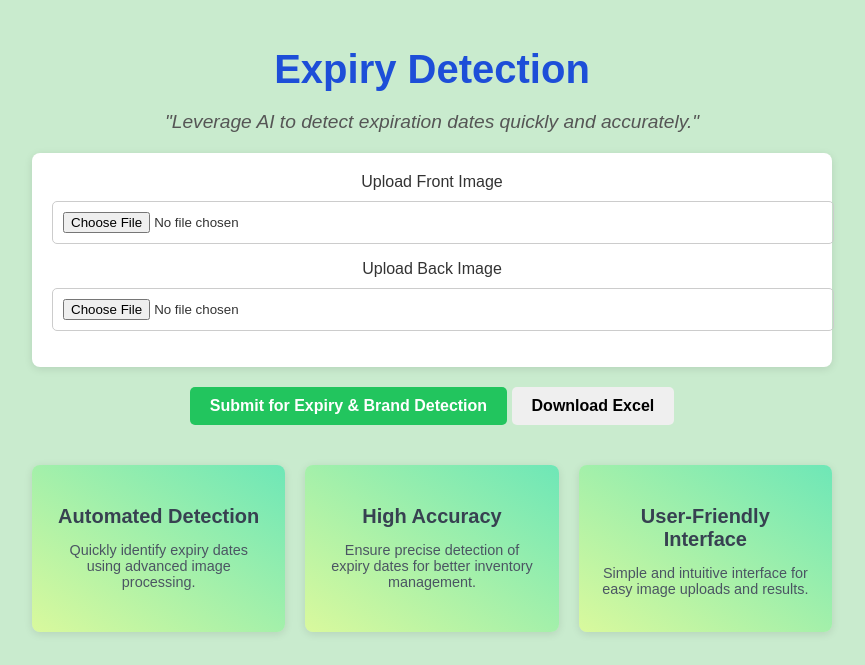
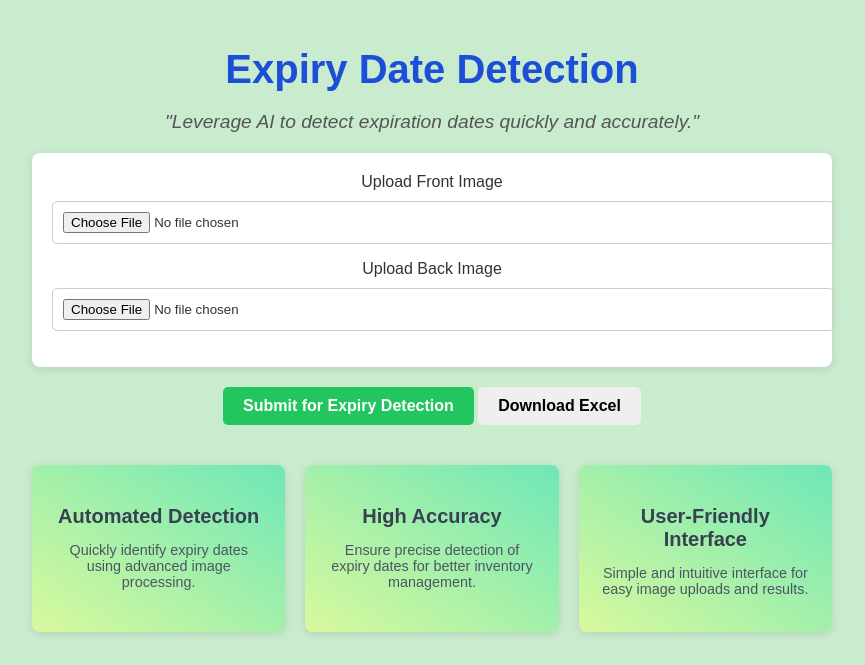
Before and after one commit to VIJAYVIGNESH07/expiry-detect-final, a Flask app: page / in a window 1280 px wide. Shown: the top 665 px of the page, without its empty margins (208-1073 px from the left). Run offline with Flask 3, Linux system fonts and the light colour scheme; parts of the project's set-up code (start-up, migrations or seed data) failed here and were passed over.

Commit message:
index.html modified

```diff
--- a/templates/index.html
+++ b/templates/index.html
@@ -3,7 +3,7 @@
 <head>
   <meta charset="UTF-8">
   <meta name="viewport" content="width=device-width, initial-scale=1.0">
-  <title>Expiry & Brand Detection</title>
+  <title>Expiry Date Detection</title>
   <style>
     body {
       font-family: 'Poppins', sans-serif;
@@ -140,7 +140,7 @@
   <div class="container">
     <!-- Header Section -->
     <div class="header">
-      <h1>Expiry Detection</h1>
+      <h1>Expiry Date Detection</h1>
       <p>"Leverage AI to detect expiration dates quickly and accurately."</p>
     </div>
 
@@ -156,7 +156,7 @@
     </div>
 
     <!-- Submit Button -->
-    <button id="analyze-button" class="button button-primary" onclick="handleSubmit()">Submit for Expiry & Brand Detection</button>
+    <button id="analyze-button" class="button button-primary" onclick="handleSubmit()">Submit for Expiry Detection</button>
 
     <!-- Results Section -->
     <div id="results" class="results" style="display: none;">
```
